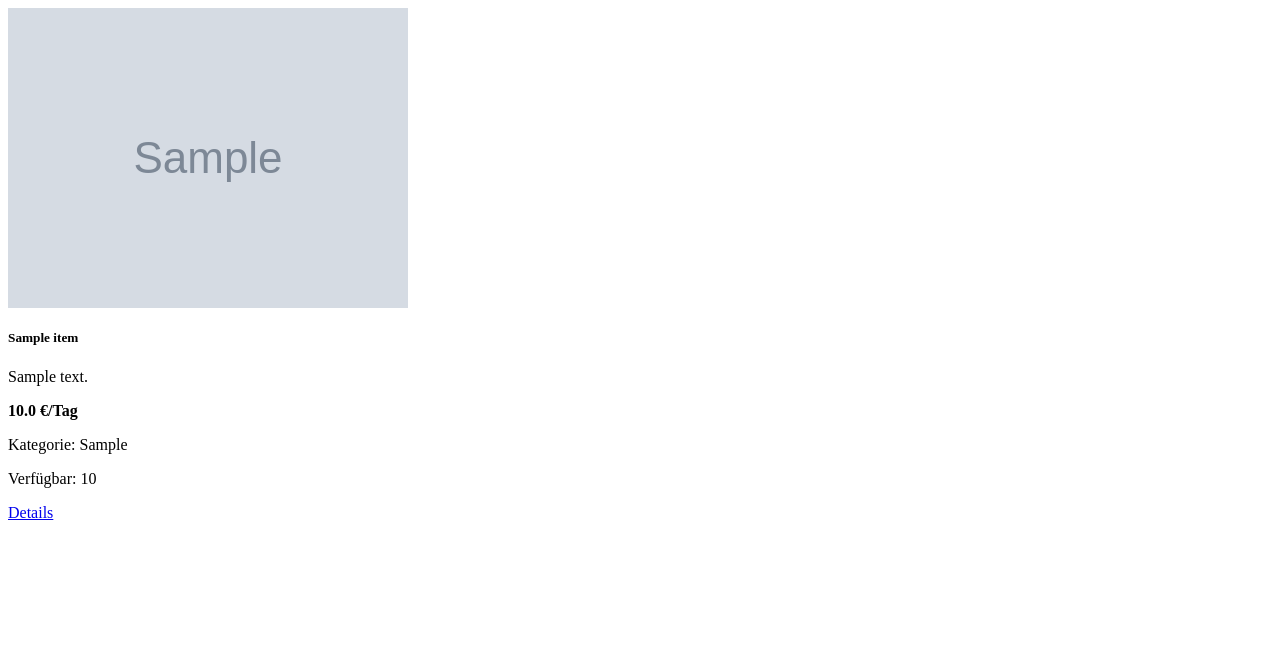
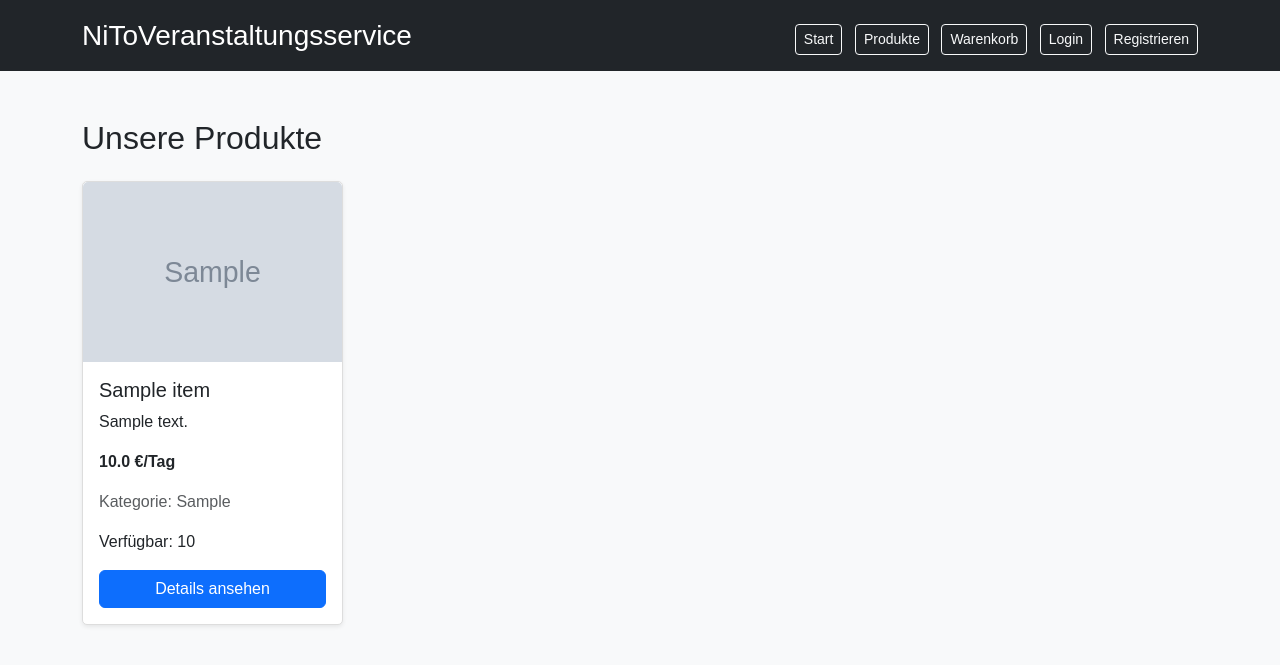
Before and after one commit to JS-Winf/webetch, a Flask app: page /produkte in a window 1280 px wide. Shown: the top 665 px of the page. Run offline with Flask 3, Linux system fonts and the light colour scheme; tables that the repository leaves empty hold one stand-in row (values such as "Sample post"); grey boxes marked "Sample" are stand-in pictures; some libraries are stand-ins or nearby versions.

Commit message:
Produktübersicht verfeinert

```diff
--- a/backend/static/styles.css
+++ b/backend/static/styles.css
@@ -39,3 +39,8 @@ header nav a {
 .alert {
     font-size: 0.95rem;
 }
+
+.card-img-top {
+    object-fit: cover;
+    height: 180px;
+}
--- a/backend/templates/devices.html
+++ b/backend/templates/devices.html
@@ -1,19 +1,32 @@
-<div class="row row-cols-1 row-cols-sm-2 row-cols-md-3 row-cols-lg-6 g-4">
+{% extends "base.html" %}
+
+{% block title %}Produkte{% endblock %}
+
+{% block content %}
+<h2 class="mb-4">Unsere Produkte</h2>
+
+<div class="row row-cols-1 row-cols-md-4 g-4">
     {% for item in items %}
         <div class="col">
-            <div class="card h-100">
+            <div class="card h-100 shadow-sm">
                 {% if item.image_url %}
                     <img src="{{ item.image_url }}" class="card-img-top" alt="{{ item.name }}">
+                {% else %}
+                    <img src="{{ url_for('static', filename='placeholder.jpg') }}" class="card-img-top" alt="Kein Bild vorhanden">
                 {% endif %}
                 <div class="card-body d-flex flex-column">
                     <h5 class="card-title">{{ item.name }}</h5>
-                    <p class="card-text">{{ item.description }}</p>
+                    <p class="card-text">
+                        {{ item.description[:100] if item.description else 'Keine Beschreibung verfügbar' }}
+                        {% if item.description and item.description|length > 100 %}...{% endif %}
+                    </p>
                     <p class="card-text"><strong>{{ item.price_per_day }} €/Tag</strong></p>
                     <p class="card-text text-muted">Kategorie: {{ item.category }}</p>
                     <p class="card-text">Verfügbar: {{ item.quantity }}</p>
-                    <a href="{{ url_for('produkt_detail', item_id=item.id) }}" class="btn btn-primary mt-auto">Details</a>
+                    <a href="{{ url_for('produkt_detail', item_id=item.id) }}" class="btn btn-primary mt-auto">Details ansehen</a>
                 </div>
             </div>
         </div>
     {% endfor %}
 </div>
+{% endblock %}
```
